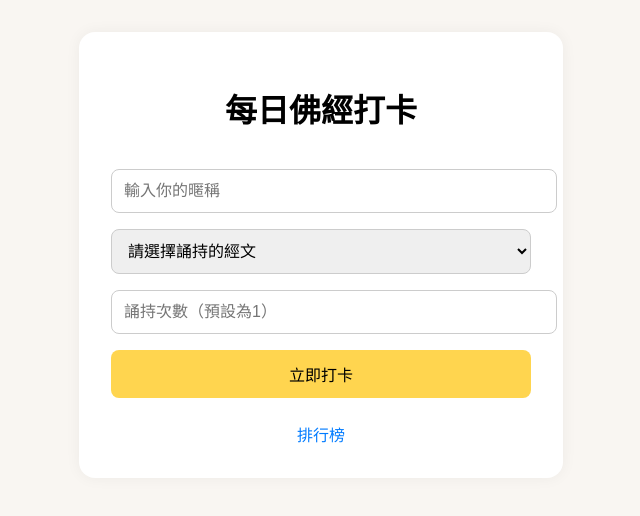
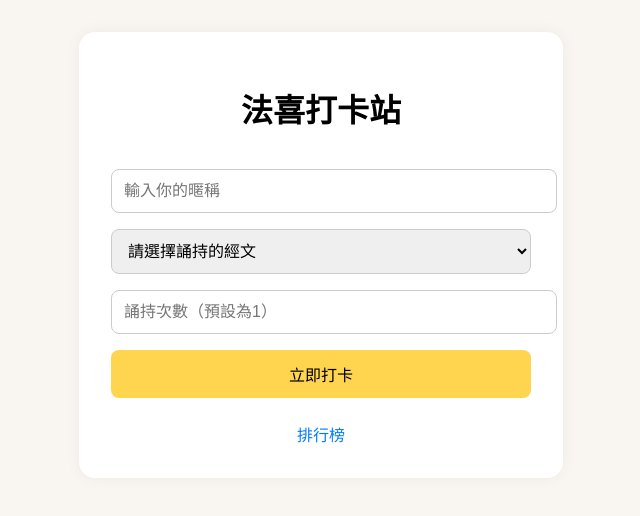
Before and after one commit to teresa0919/ddm-fy, a website: page index.html in a window 1280 px wide. Shown: the whole page, without its empty margins (319-959 px from the left). Drawn offline with Linux system fonts and the light colour scheme.

Commit message:
Update index.html

```diff
--- a/index.html
+++ b/index.html
@@ -53,7 +53,7 @@
 </head>
 <body>
   <div class="container">
-    <h1>每日佛經打卡</h1>
+    <h1>法喜打卡站</h1>
     <input type="text" id="nickname" placeholder="輸入你的暱稱" />
     <select id="sutraSelect" onchange="toggleCustomInput(this)">
       <option value="">請選擇誦持的經文</option>
```
